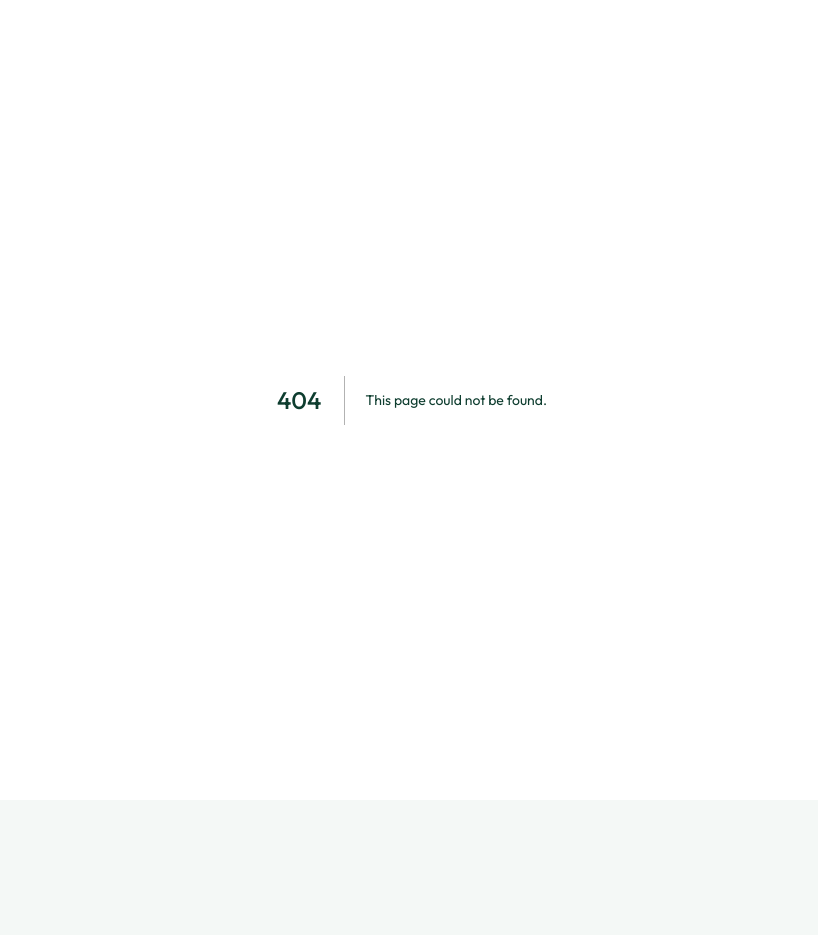
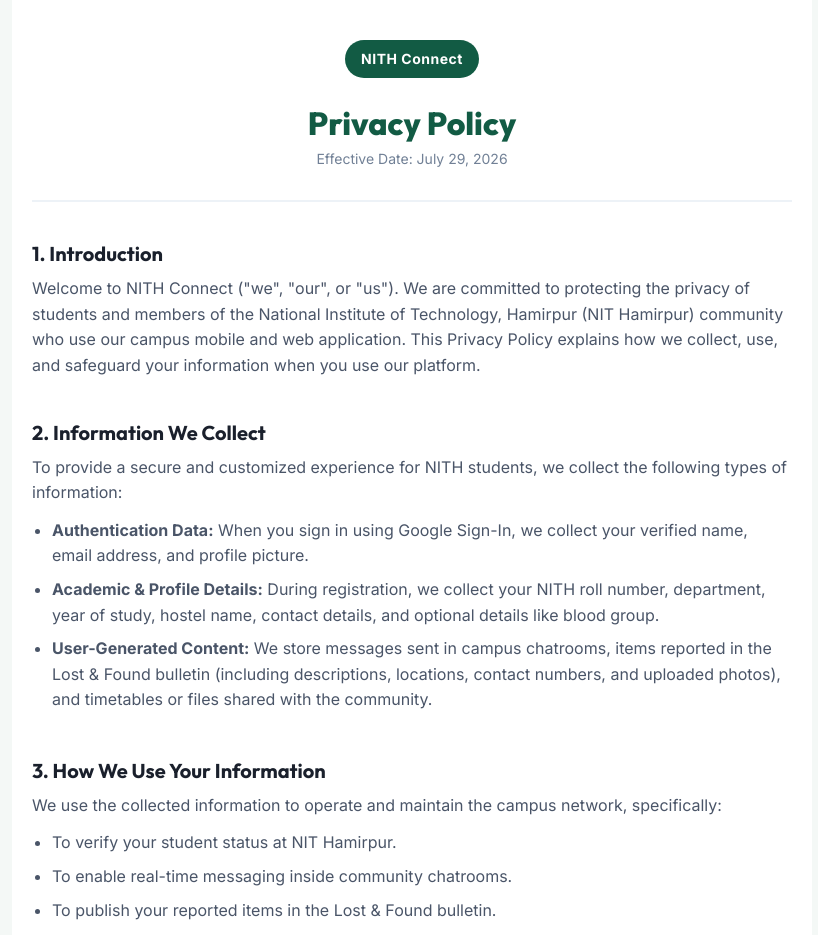
Before and after one commit to 3am-harsh/nith-connect, a Next.js app: page /privacy in a window 1280 px wide. Before the commit this address had no page. Shown: the top 935 px of the page, without its empty margins (228-1046 px from the left). Before the commit the page ends 800 px from the top, so only its background shows below. Built offline with nearby package versions, Linux system fonts and the light colour scheme.

Commit message:
Create privacy policy page at /privacy route

```diff
--- /dev/null
+++ b/src/app/privacy/page.tsx
@@ -0,0 +1,188 @@
+import React from 'react';
+
+export const metadata = {
+  title: 'Privacy Policy | NITH Connect',
+  description: 'Privacy Policy for the NITH Connect campus application.',
+};
+
+export default function PrivacyPolicy() {
+  return (
+    <div style={styles.container}>
+      <header style={styles.header}>
+        <div style={styles.logoBlock}>
+          <span style={styles.logoText}>NITH Connect</span>
+        </div>
+        <h1 style={styles.title}>Privacy Policy</h1>
+        <p style={styles.subtitle}>Effective Date: July 29, 2026</p>
+      </header>
+
+      <main style={styles.main}>
+        <section style={styles.section}>
+          <h2 style={styles.sectionTitle}>1. Introduction</h2>
+          <p style={styles.text}>
+            Welcome to NITH Connect {`("we", "our", or "us")`}. We are committed to protecting the privacy of students and members of the National Institute of Technology, Hamirpur (NIT Hamirpur) community who use our campus mobile and web application. This Privacy Policy explains how we collect, use, and safeguard your information when you use our platform.
+          </p>
+        </section>
+
+        <section style={styles.section}>
+          <h2 style={styles.sectionTitle}>2. Information We Collect</h2>
+          <p style={styles.text}>
+            To provide a secure and customized experience for NITH students, we collect the following types of information:
+          </p>
+          <ul style={styles.list}>
+            <li style={styles.listItem}>
+              <strong>Authentication Data:</strong> When you sign in using Google Sign-In, we collect your verified name, email address, and profile picture.
+            </li>
+            <li style={styles.listItem}>
+              <strong>Academic & Profile Details:</strong> During registration, we collect your NITH roll number, department, year of study, hostel name, contact details, and optional details like blood group.
+            </li>
+            <li style={styles.listItem}>
+              <strong>User-Generated Content:</strong> We store messages sent in campus chatrooms, items reported in the Lost & Found bulletin (including descriptions, locations, contact numbers, and uploaded photos), and timetables or files shared with the community.
+            </li>
+          </ul>
+        </section>
+
+        <section style={styles.section}>
+          <h2 style={styles.sectionTitle}>3. How We Use Your Information</h2>
+          <p style={styles.text}>
+            We use the collected information to operate and maintain the campus network, specifically:
+          </p>
+          <ul style={styles.list}>
+            <li style={styles.listItem}>To verify your student status at NIT Hamirpur.</li>
+            <li style={styles.listItem}>To enable real-time messaging inside community chatrooms.</li>
+            <li style={styles.listItem}>To publish your reported items in the Lost & Found bulletin.</li>
+            <li style={styles.listItem}>To display academic timetables and campus announcements.</li>
+          </ul>
+        </section>
+
+        <section style={styles.section}>
+          <h2 style={styles.sectionTitle}>4. Data Sharing and Disclosure</h2>
+          <p style={styles.text}>
+            We respect student privacy and do not sell, trade, or share your personal data with third-party advertising companies or outside organizations. Your profile information is visible only to other authenticated users on the platform to encourage trusted peer-to-peer campus communication.
+          </p>
+        </section>
+
+        <section style={styles.section}>
+          <h2 style={styles.sectionTitle}>5. Data Security</h2>
+          <p style={styles.text}>
+            Your information is stored securely on Google Firebase Cloud Firestore and authenticated using Firebase Auth. We implement technical and administrative security controls to protect your data from unauthorized access, loss, or misuse.
+          </p>
+        </section>
+
+        <section style={styles.section}>
+          <h2 style={styles.sectionTitle}>6. Your Rights and Controls</h2>
+          <p style={styles.text}>
+            You can view, edit, or update your contact details and bio directly inside the <strong>Profile</strong> drawer. If you wish to delete your account or remove specific posts/announcements, you can contact the developer team.
+          </p>
+        </section>
+
+        <section style={styles.section}>
+          <h2 style={styles.sectionTitle}>7. Contact Us</h2>
+          <p style={styles.text}>
+            If you have any questions or concerns regarding this Privacy Policy, please contact the developer team at:
+          </p>
+          <div style={styles.contactCard}>
+            <strong>NITH Connect Developer Team</strong><br />
+            Email: <a href="mailto:25bec047@nith.ac.in" style={styles.link}>25bec047@nith.ac.in</a><br />
+            NIT Hamirpur, Himachal Pradesh, India
+          </div>
+        </section>
+      </main>
+
+      <footer style={styles.footer}>
+        <p>© 2026 NITH Connect. All Rights Reserved. Not affiliated officially with NIT Hamirpur.</p>
+      </footer>
+    </div>
+  );
+}
+
+const styles = {
+  container: {
+    maxWidth: '800px',
+    margin: '0 auto',
+    padding: '40px 20px',
+    fontFamily: 'Inter, system-ui, sans-serif',
+    color: '#2d3748',
+    lineHeight: '1.6',
+    backgroundColor: '#ffffff',
+  },
+  header: {
+    textAlign: 'center' as const,
+    borderBottom: '2px solid #edf2f7',
+    paddingBottom: '30px',
+    marginBottom: '40px',
+  },
+  logoBlock: {
+    display: 'inline-flex',
+    alignItems: 'center',
+    justifyContent: 'center',
+    backgroundColor: '#125b44',
+    padding: '8px 16px',
+    borderRadius: '20px',
+    marginBottom: '16px',
+  },
+  logoText: {
+    color: '#ffffff',
+    fontWeight: '800',
+    fontSize: '14px',
+    letterSpacing: '0.5px',
+  },
+  title: {
+    fontSize: '32px',
+    fontWeight: '800',
+    color: '#125b44',
+    margin: '10px 0 5px 0',
+  },
+  subtitle: {
+    fontSize: '14px',
+    color: '#718096',
+    margin: 0,
+  },
+  main: {
+    display: 'flex',
+    flexDirection: 'column' as const,
+    gap: '30px',
+  },
+  section: {
+    display: 'block',
+  },
+  sectionTitle: {
+    fontSize: '20px',
+    fontWeight: '700',
+    color: '#1a202c',
+    marginBottom: '10px',
+  },
+  text: {
+    margin: '0 0 12px 0',
+    color: '#4a5568',
+  },
+  list: {
+    margin: '0 0 16px 0',
+    paddingLeft: '20px',
+  },
+  listItem: {
+    marginBottom: '8px',
+    color: '#4a5568',
+  },
+  contactCard: {
+    backgroundColor: '#f7fafc',
+    border: '1px solid #e2e8f0',
+    borderRadius: '8px',
+    padding: '16px',
+    marginTop: '10px',
+    fontSize: '14px',
+  },
+  link: {
+    color: '#2a9d8f',
+    textDecoration: 'none',
+    fontWeight: '600',
+  },
+  footer: {
+    textAlign: 'center' as const,
+    borderTop: '1px solid #edf2f7',
+    paddingTop: '20px',
+    marginTop: '50px',
+    fontSize: '12px',
+    color: '#a0aec0',
+  },
+};
```
